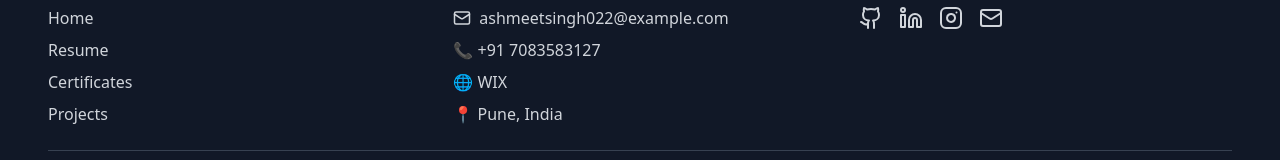
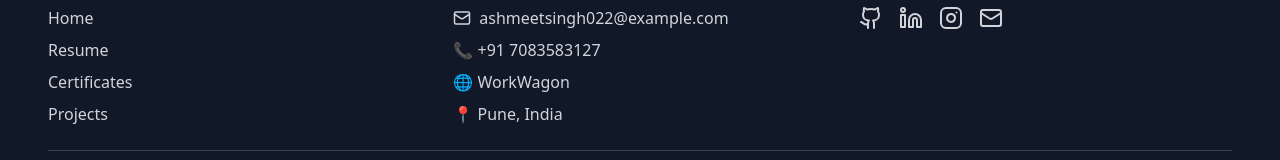
Before and after one commit to ASHMEETSINGHRENU/Portfolio, a React (Create React App) app: page /resume in a window 1280 px wide. Shown: the part 1588-1748 px from the top of the page. Built offline with nearby package versions, Linux system fonts and the light colour scheme.

Commit message:
Updated code

```diff
--- a/src/components/footer.js
+++ b/src/components/footer.js
@@ -33,8 +33,8 @@
               <Mail size={18} /> ashmeetsingh022@example.com
             </p>
             <p className="mt-2">📞 +91 7083583127</p>
-            <a href="https://ashmeetsingh022.wixsite.com/as-digital-store" target="_blank" rel="noopener noreferrer" className="hover:text-pink-500 hover:scale-110 transition-transform">
-            <p className="mt-2"> 🌐 WIX </p></a>
+            <a href="https://frontend-workwagon.vercel.app/" target="_blank" rel="noopener noreferrer" className="hover:text-pink-500 hover:scale-110 transition-transform">
+            <p className="mt-2"> 🌐 WorkWagon </p></a>
             <p className="mt-2">📍 Pune, India</p>
           </div>
 
```
